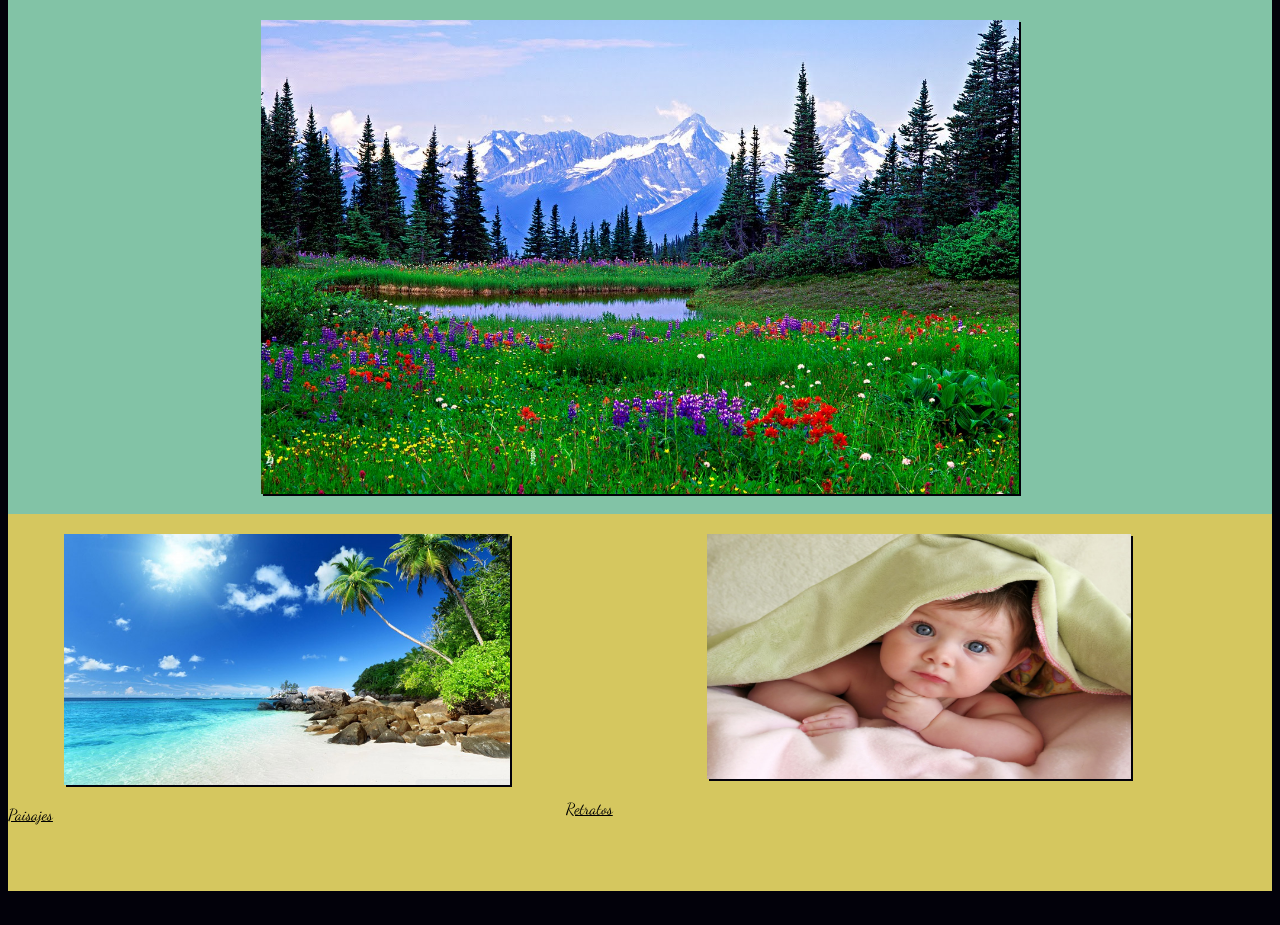
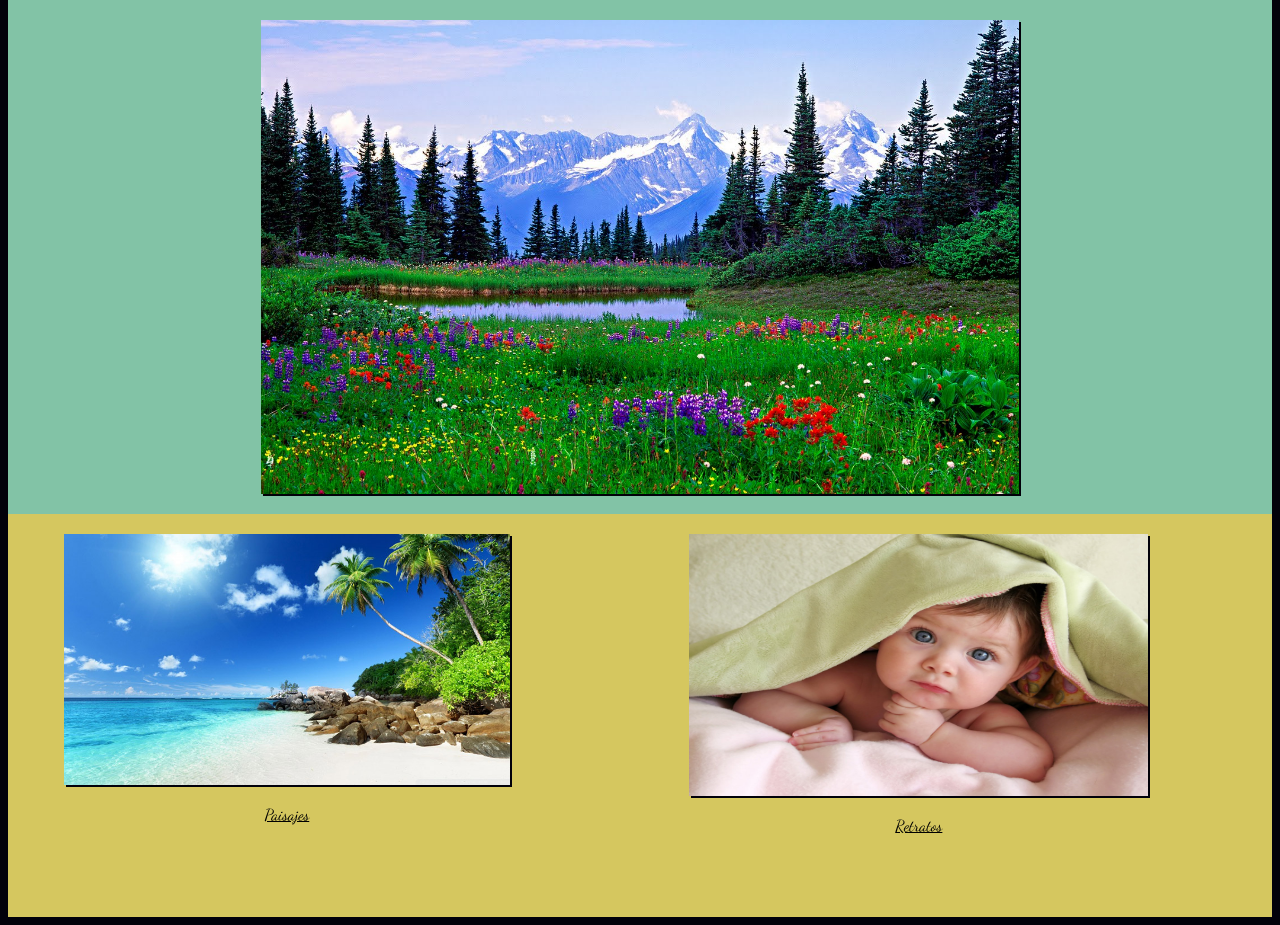
Before and after one commit to GabyRamirez4/EvaluacionFinalCSS, a plain HTML site: page index.html in a window 1280 px wide. Shown: the part 89-1014 px from the top of the page. Before the commit the page ends 988 px from the top, so only its background shows below. Drawn offline with Linux system fonts and the light colour scheme.

Commit message:
text-align en imagensecundaria

```diff
--- a/css/estilos.css
+++ b/css/estilos.css
@@ -62,10 +62,12 @@ img{
 #imagen1{
   display: flex;
   flex-direction: column;
+  text-align: center;
 }
 #imagen2{
   display: flex;
   flex-direction: column;
+  text-align: center;
 }
 #imagen1 img{
   margin: 20px;
@@ -88,7 +90,7 @@ img{
   margin: 20px;
   transition-duration: 1s;
   align-self: center;
-  width: 60%;
+  width: 65%;
   height: 65%;
 }
 
@@ -100,7 +102,7 @@ img{
 
 #imagen2 a{
   color: black;
-  justify-content: center;
+
 }
 @media all and (max-width:500px) {
   #imagenSecundaria{
```
